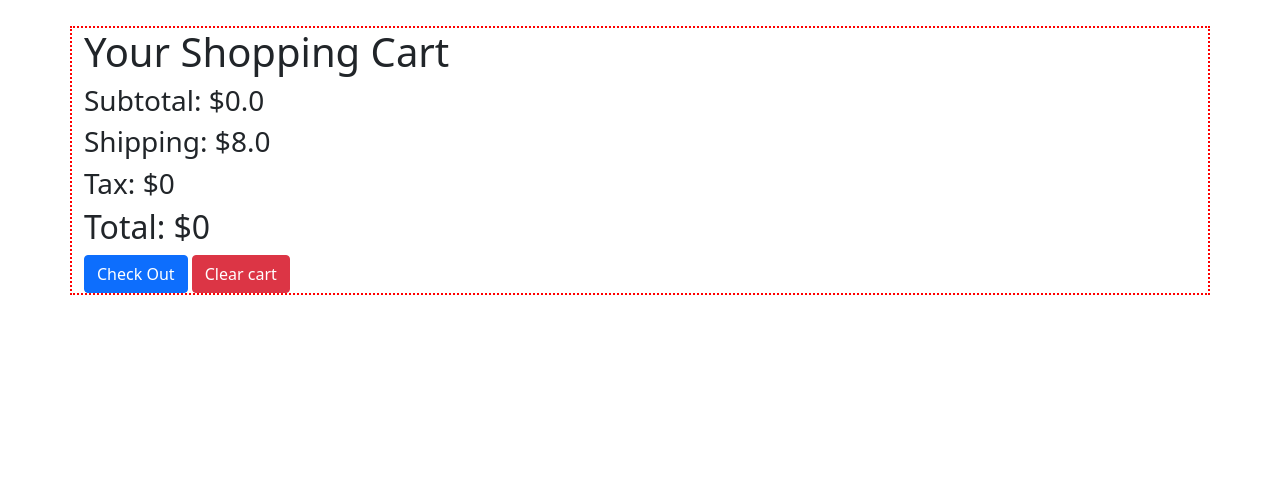
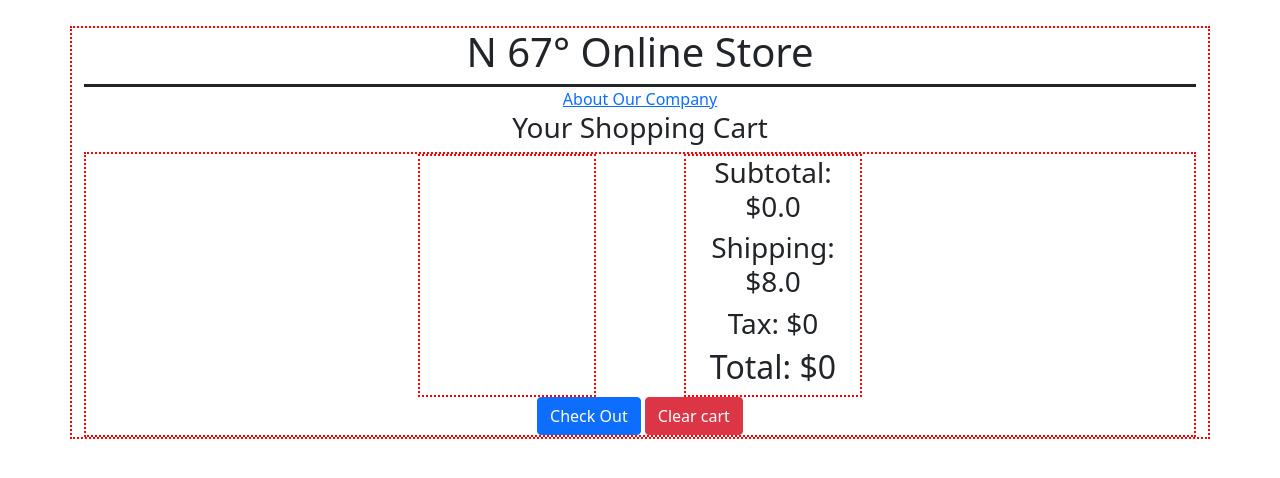
Before and after one commit to lhochs/n-67-online-shop, a Flask app: page /cart in a window 1280 px wide. Shown: the top 478 px of the page. Run offline with Flask 2, Linux system fonts and the light colour scheme.

Commit message:
updates styling

```diff
--- a/flask_app/static/css/style.css
+++ b/flask_app/static/css/style.css
@@ -58,3 +58,32 @@
 .add-prod-title{
     text-align: center;
 }
+
+
+/* SHOPPING CART */
+
+.sCart-top-nav{
+    text-align: center;
+}
+
+.sC-body{
+    border: 2px dotted red;
+    text-align: center;
+}
+
+.shoppingcart{
+    display: flex;
+    justify-content: space-between;
+    margin: auto;
+    width: 40%;
+}
+
+.sC-items{
+    border: 2px dotted red;
+    width: 40%;
+}
+
+.sC-cost{
+    border: 2px dotted red;
+    width: 40%;
+}
--- a/flask_app/templates/cart.html
+++ b/flask_app/templates/cart.html
@@ -11,12 +11,20 @@
 </head>
 <body>
     <div class="container">
-        <div class="top-nav">
-            <h1 class="sCart-title">Your Shopping Cart</h1>
+        <div class="nav-bar">
+            <div class="nav-bar-title">
+                <h1>N 67° Online Store</h1>
             </div>
-        <div class="SC-body">
-            <div class="col-12">
             <div>
+                <a href="/company">About Our Company</a>
+            </div>
+        </div>
+        <div class="sCart-top-nav">
+            <h3 class="sCart-title">Your Shopping Cart</h3>
+        </div>
+        <div class="sC-body">
+            <div class="shoppingcart">
+                <div class="sC-items">
                     {% for product_id in cart %}
                     <p>{{cart[product_id].product_img}}</p>
                     <p>{{cart[product_id].product_name}}</p>
@@ -24,8 +32,7 @@
                      <p>Price: {{cart[product_id].quantity * cart[product_id].price_per_unit}}</p>
                     {% endfor %}
                 </div>
-            </div>
-            <div class="col-12">
+                <div class="sC-cost">
                     <div class="subTotal">
                         <div class="top">
                             <h3>Subtotal: ${{sub_total}}</h3>
@@ -40,6 +47,8 @@
                     <div class="total">
                         <h2>Total: ${{total}}</h2>
                     </div>
+                </div>
+            </div>
                 <button type="button" class="btn btn-primary">Check Out</button>
                 <a href="/clear_cart"><button class="btn btn-danger">Clear cart</button></a>
             </div>
```
Lines whose indentation alone changed are shown as unchanged.
